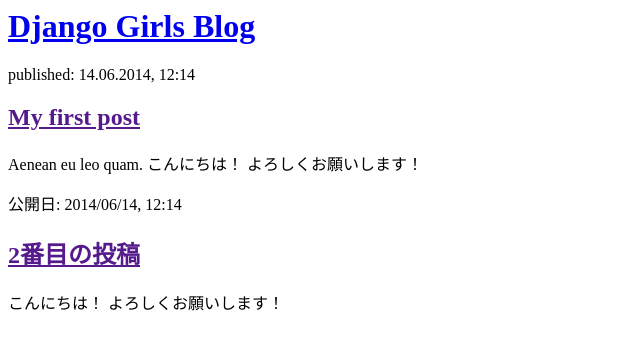
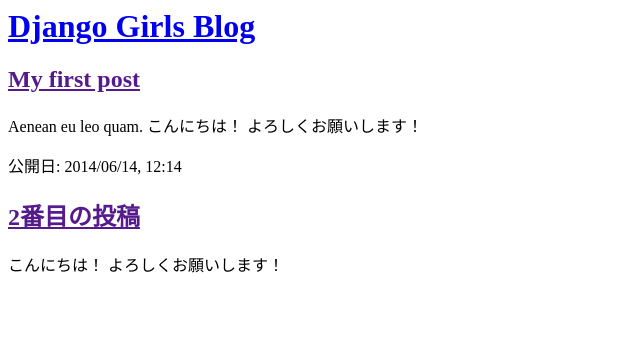
Before and after one commit to karasuda-koji/my-first-blog, a Django app: page / in a window 1280 px wide. Shown: the top 350 px of the page, without its empty margins (0-640 px from the left). Run offline with Django 3.2, Linux system fonts and the light colour scheme.

Commit message:
2023/09/29 03

```diff
--- a/blog/templates/blog/post_list.html
+++ b/blog/templates/blog/post_list.html
@@ -8,7 +8,6 @@
         </div>
 
         <div>
-            <p>published: 14.06.2014, 12:14</p>
             <h2><a href="">My first post</a></h2>
             <p>Aenean eu leo quam. こんにちは！ よろしくお願いします！ </p>
         </div>
```
